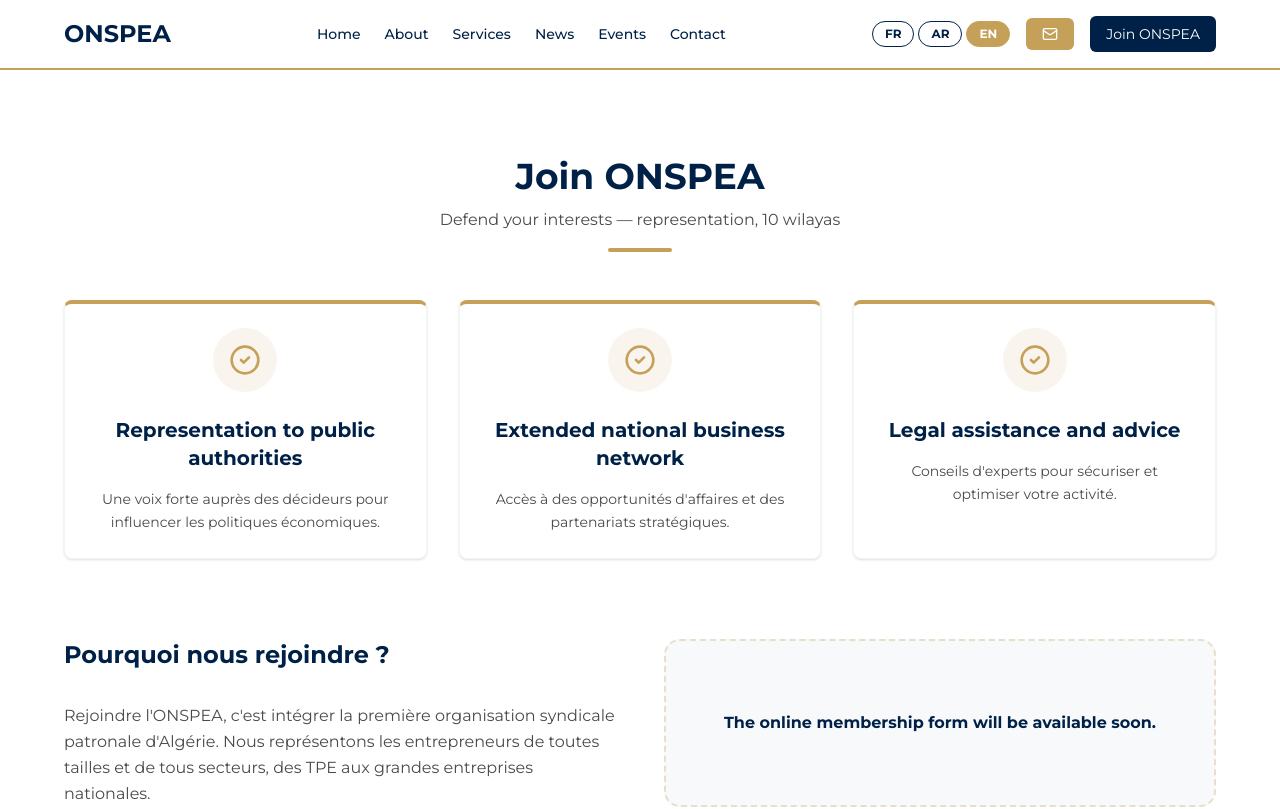
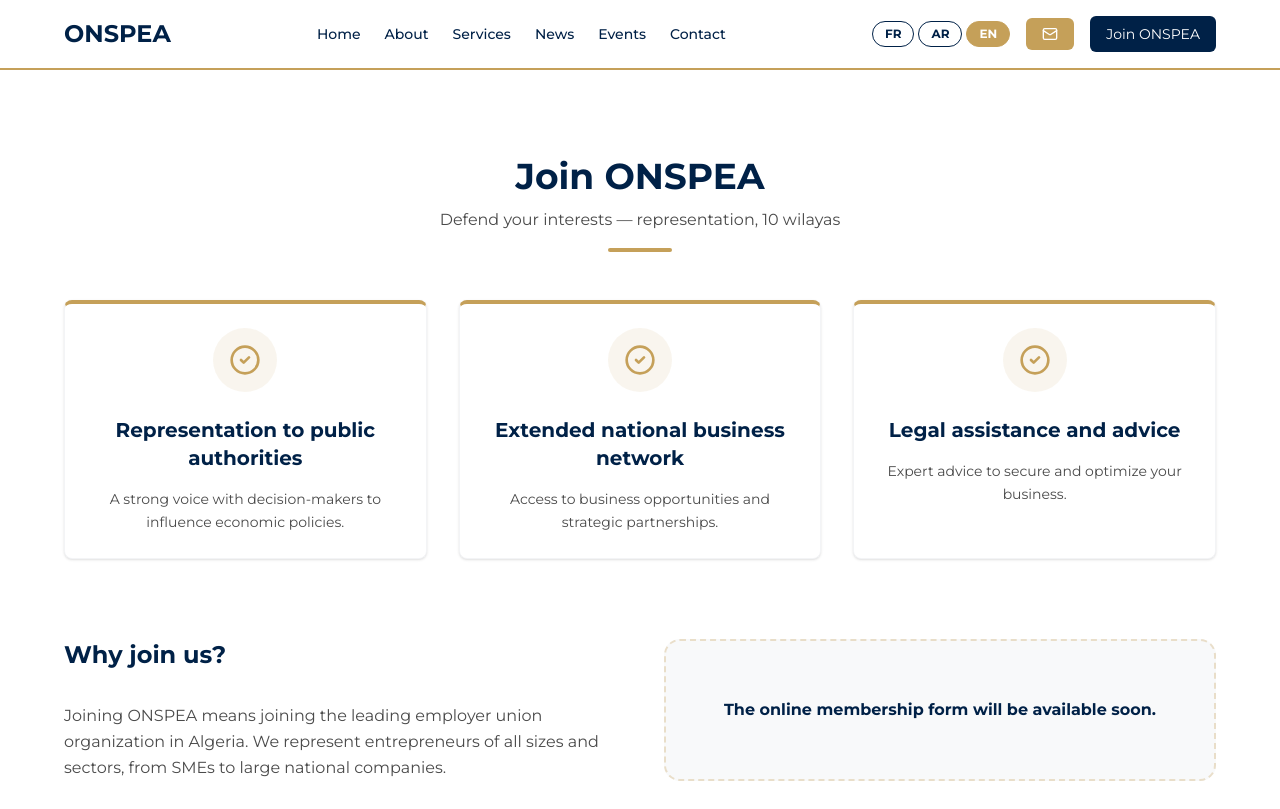
Before and after one commit to elbaraediscord/onspea-website, a Next.js app: page /en/adhesion in a window 1280 px wide. Shown: the top 809 px of the page. Built offline with nearby package versions, Linux system fonts and the light colour scheme.

Commit message:
Fix: Final translations for Adhesion page and robust LanguageSwitcher

```diff
--- a/src/app/[locale]/adhesion/page.tsx
+++ b/src/app/[locale]/adhesion/page.tsx
@@ -11,9 +11,9 @@
   const t = await getTranslations('membership');
 
   const benefits = [
-    { title: t('benefit1'), desc: "Une voix forte auprès des décideurs pour influencer les politiques économiques." },
-    { title: t('benefit2'), desc: "Accès à des opportunités d'affaires et des partenariats stratégiques." },
-    { title: t('benefit3'), desc: "Conseils d'experts pour sécuriser et optimiser votre activité." }
+    { title: t('benefit1'), desc: t('benefit1Desc') },
+    { title: t('benefit2'), desc: t('benefit2Desc') },
+    { title: t('benefit3'), desc: t('benefit3Desc') }
   ];
 
   return (
@@ -39,9 +39,9 @@
 
         <div className="mt-20 grid grid-cols-1 lg:grid-cols-2 gap-12">
           <div className="space-y-8">
-            <h3 className="text-2xl font-bold text-navy">Pourquoi nous rejoindre ?</h3>
+            <h3 className="text-2xl font-bold text-navy">{t('whyJoin')}</h3>
             <p className="text-slate leading-relaxed">
-              Rejoindre l'ONSPEA, c'est intégrer la première organisation syndicale patronale d'Algérie. Nous représentons les entrepreneurs de toutes tailles et de tous secteurs, des TPE aux grandes entreprises nationales.
+              {t('whyJoinDesc')}
             </p>
             {/* <div className="bg-navy p-8 rounded-2xl text-white">
               <h4 className="text-xl font-bold mb-4 text-gold">Dossier d'adhésion</h4>
--- a/src/components/layout/LanguageSwitcher.tsx
+++ b/src/components/layout/LanguageSwitcher.tsx
@@ -16,9 +16,11 @@
 
     // Construct the URL: /locale/path/
     // We ensure no double slashes by cleaning the parts
-    const targetUrl = `/${newLocale}${base}/`.replace(/\/+/g, '/');
+    // We also ensure we don't accidentally append the locale twice
+    const targetUrl = `/${newLocale}/${base}/`.replace(/\/+/g, '/');
 
-    window.location.href = targetUrl;
+    // Use window.location.origin to ensure we are using the full absolute URL
+    window.location.href = window.location.origin + targetUrl;
   };
 
   const languages = [
--- a/src/messages/ar.json
+++ b/src/messages/ar.json
@@ -92,6 +92,11 @@
     "benefit2": "شبكة أعمال وطنية واسعة",
     "benefit3": "المساعدة القانونية والاستشارة",
     "formTitle": "طلب الانخراط",
+    "whyJoin": "لماذا تنضم إلينا؟",
+    "whyJoinDesc": "الانضمام إلى المنظمة يعني الانضمام إلى المنظمة النقابية الأولى لأرباب العمل في الجزائر. نحن نمثل المقاولين من جميع الأحجام والقطاعات، من المؤسسات الصغيرة والمتوسطة إلى الشركات الوطنية الكبرى.",
+    "benefit1Desc": "صوت قوي لدى صناع القرار للتأثير على السياسات الاقتصادية.",
+    "benefit2Desc": "الوصول إلى فرص الأعمال والشراكات الاستراتيجية.",
+    "benefit3Desc": "نصائح الخبراء لتأمين وتحسين نشاطك.",
     "downloadForm": "تحميل استمارة الانخراط (PDF)",
     "fields": {
       "companyName": "الاسم التجاري",
--- a/src/messages/en.json
+++ b/src/messages/en.json
@@ -92,6 +92,11 @@
     "benefit2": "Extended national business network",
     "benefit3": "Legal assistance and advice",
     "formTitle": "Membership Request",
+    "whyJoin": "Why join us?",
+    "whyJoinDesc": "Joining ONSPEA means joining the leading employer union organization in Algeria. We represent entrepreneurs of all sizes and sectors, from SMEs to large national companies.",
+    "benefit1Desc": "A strong voice with decision-makers to influence economic policies.",
+    "benefit2Desc": "Access to business opportunities and strategic partnerships.",
+    "benefit3Desc": "Expert advice to secure and optimize your business.",
     "downloadForm": "Download paper form (PDF)",
     "fields": {
       "companyName": "Company Name",
--- a/src/messages/fr.json
+++ b/src/messages/fr.json
@@ -92,6 +92,11 @@
     "benefit2": "Réseau d'affaires national étendu",
     "benefit3": "Assistance juridique et conseil",
     "formTitle": "Demande d'adhésion",
+    "whyJoin": "Pourquoi nous rejoindre ?",
+    "whyJoinDesc": "Rejoindre l'ONSPEA, c'est intégrer la première organisation syndicale patronale d'Algérie. Nous représentons les entrepreneurs de toutes tailles et de tous secteurs, des TPE aux grandes entreprises nationales.",
+    "benefit1Desc": "Une voix forte auprès des décideurs pour influencer les politiques économiques.",
+    "benefit2Desc": "Accès à des opportunités d'affaires et des partenariats stratégiques.",
+    "benefit3Desc": "Conseils d'experts pour sécuriser et optimiser votre activité.",
     "downloadForm": "Télécharger le formulaire papier (PDF)",
     "fields": {
       "companyName": "Raison sociale",
```
